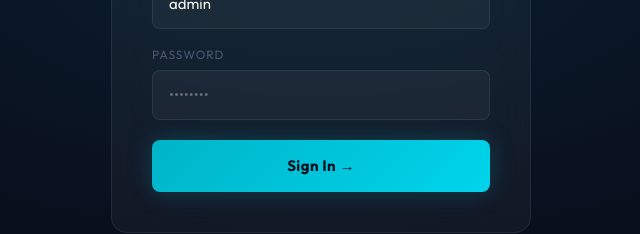
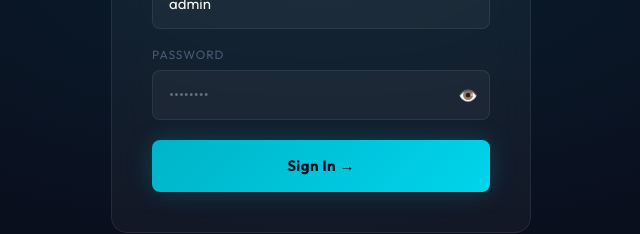
Before and after one commit to Ritwiksharma097/claimsure, a Next.js app: page /login in a window 1280 px wide. Shown: the part 440-674 px from the top of the page, without its empty margins (319-959 px from the left). Built offline with nearby package versions, Linux system fonts and the light colour scheme; no server answers.

Commit message:
Add static export for Cloudflare Pages

```diff
--- a/src/app/login/page.tsx
+++ b/src/app/login/page.tsx
@@ -11,6 +11,7 @@ export default function LoginPage() {
   const router = useRouter();
   const [username, setUsername] = useState("admin");
   const [password, setPassword] = useState("");
+  const [showPassword, setShowPassword] = useState(false);
   const [error, setError] = useState("");
   const [loading, setLoading] = useState(false);
 
@@ -169,14 +170,39 @@ export default function LoginPage() {
             {/* Password */}
             <div>
               <label style={labelStyle}>Password</label>
+              <div style={{ position: "relative" }}>
                 <input
-                type="password"
+                  type={showPassword ? "text" : "password"}
                   value={password}
                   onChange={(e) => setPassword(e.target.value)}
                   placeholder="••••••••"
-                style={inputStyle}
+                  style={{ ...inputStyle, paddingRight: "2.75rem" }}
                   onKeyDown={(e) => e.key === "Enter" && void handleLogin()}
                 />
+                <button
+                  type="button"
+                  onClick={() => setShowPassword(!showPassword)}
+                  style={{
+                    position: "absolute",
+                    right: "0.75rem",
+                    top: "50%",
+                    transform: "translateY(-50%)",
+                    background: "none",
+                    border: "none",
+                    cursor: "pointer",
+                    color: "#4a5a72",
+                    fontSize: "1rem",
+                    padding: "0",
+                    lineHeight: 1,
+                    transition: "color 0.2s",
+                  }}
+                  onMouseEnter={(e) => ((e.target as HTMLElement).style.color = "#00b4c8")}
+                  onMouseLeave={(e) => ((e.target as HTMLElement).style.color = "#4a5a72")}
+                  aria-label={showPassword ? "Hide password" : "Show password"}
+                >
+                  {showPassword ? "🙈" : "👁️"}
+                </button>
+              </div>
             </div>
 
             {/* Error */}
```
Lines whose indentation alone changed are shown as unchanged.
